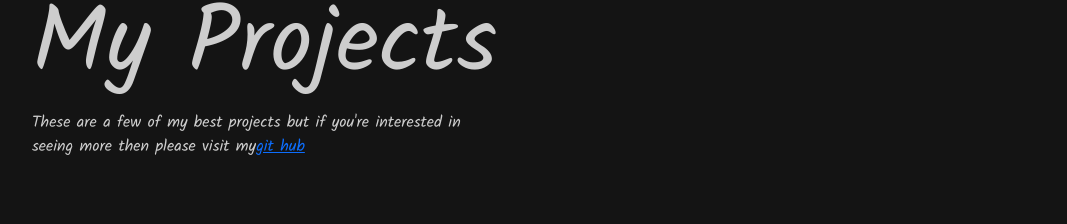
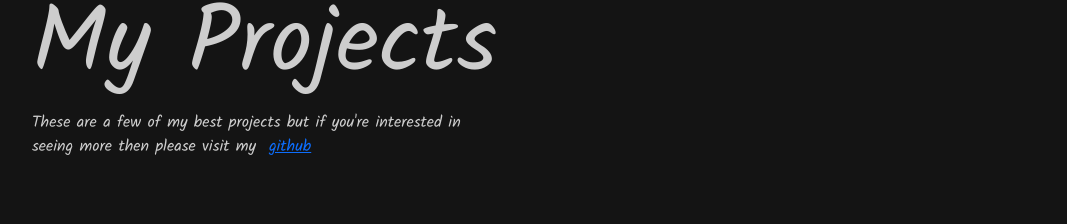
Before and after one commit to siyabongasamkelo/portfolio, a React (Create React App) app in the folder client/siya/: page / in a window 1280 px wide. Shown: the part 2116-2340 px from the top of the page, without its empty margins (50-1117 px from the left). Built offline with nearby package versions, Linux system fonts and the light colour scheme.

Commit message:
feat: fixed gramma on text & added id for scrolling purposes

```diff
--- a/client/siya/src/components/myprojects/MyProjects.js
+++ b/client/siya/src/components/myprojects/MyProjects.js
@@ -8,14 +8,14 @@ import { Link } from "react-router-dom";
 const MyProjects = () => {
   const mygitHub = "https://github.com/siyabongasamkelo";
   return (
-    <MyProjectWrapper>
+    <MyProjectWrapper id="projects">
       <H1>My Projects</H1>
       <ParaCover>
         <P>
           These are a few of my best projects but if you're interested in seeing
-          more then please visit my
+          more then please visit my &nbsp;
           <Link to={mygitHub} target={`_blank`}>
-            git hub
+            github
           </Link>
         </P>
       </ParaCover>
```
